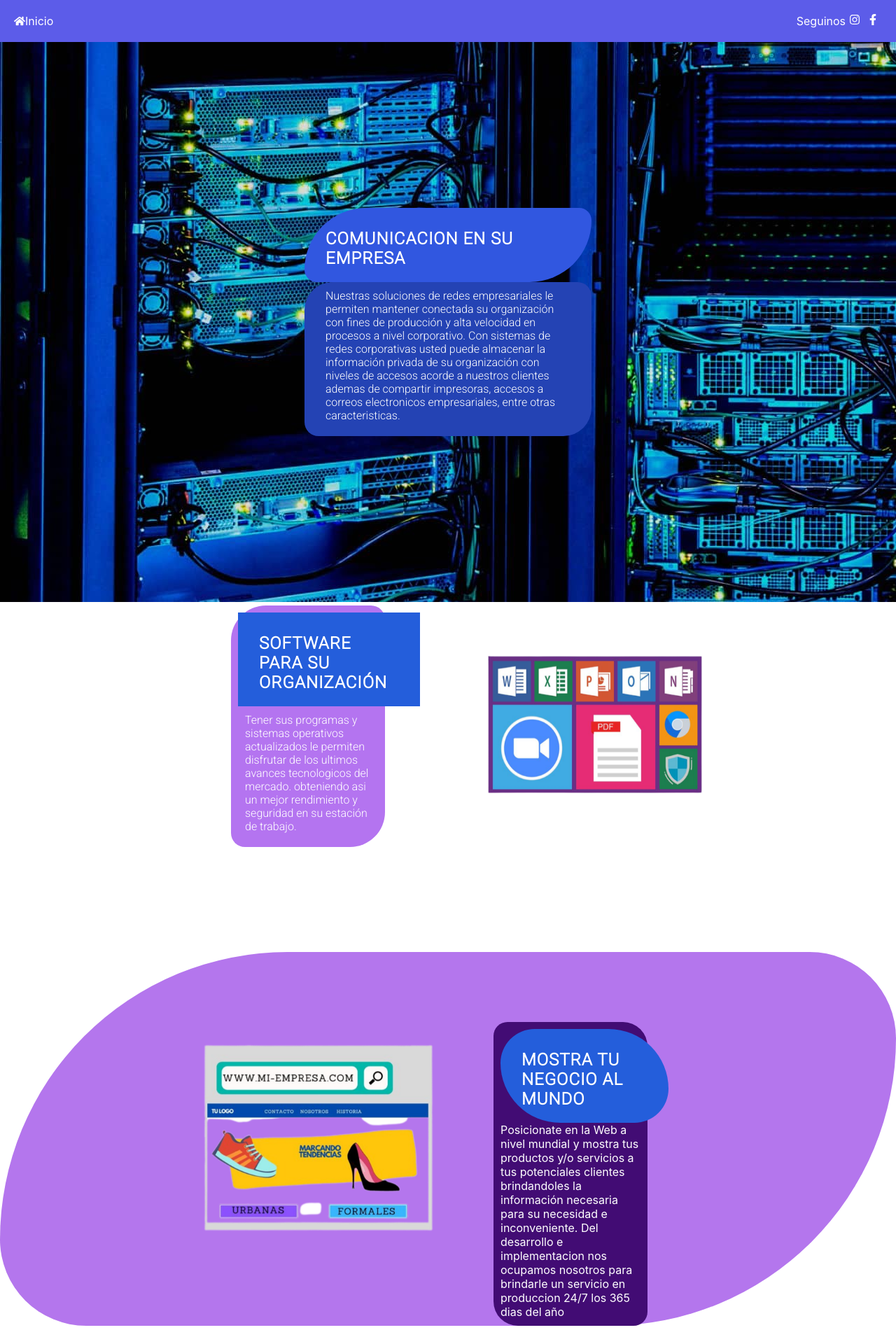
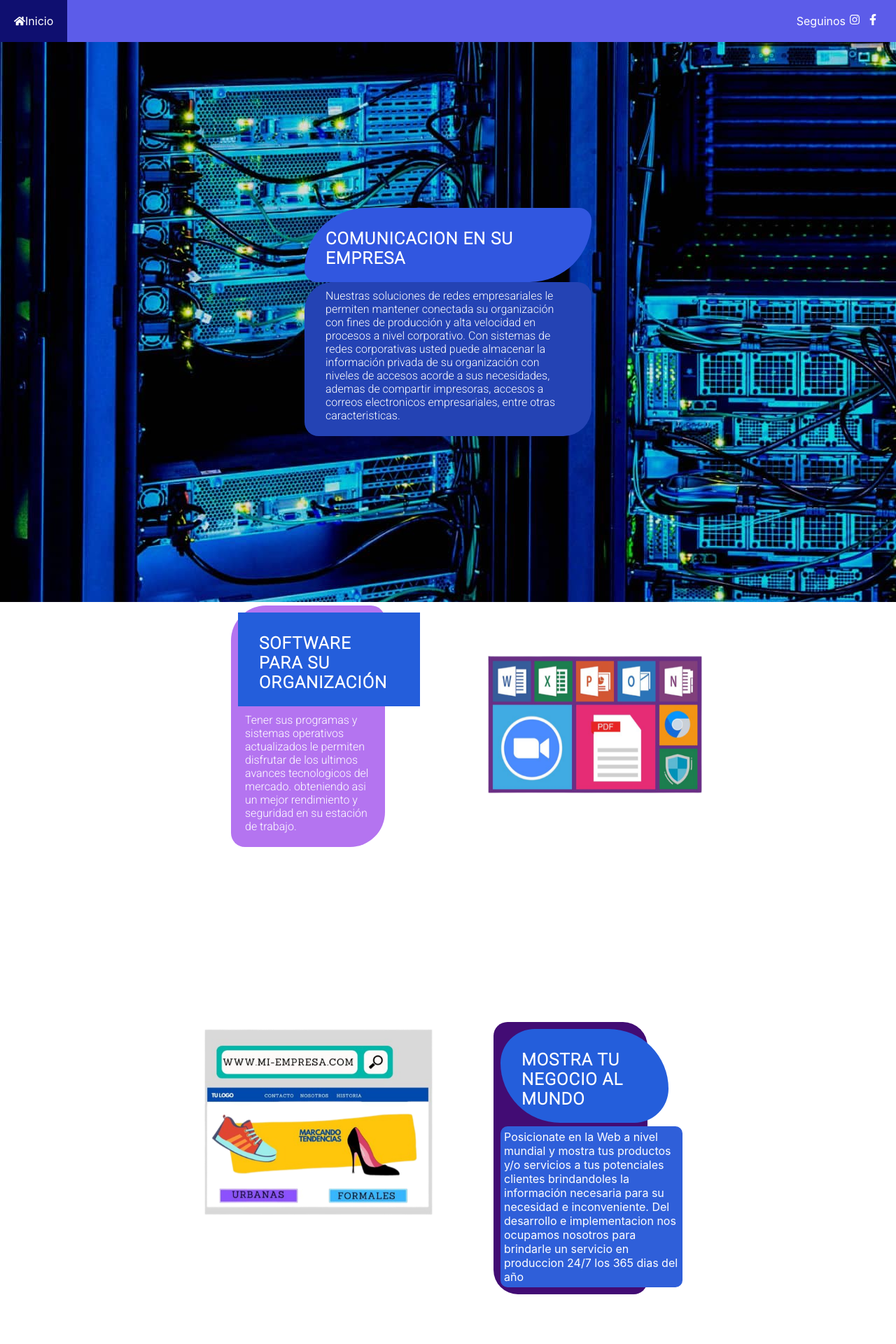
Before and after one commit to MatiasHenriquez1992/apocalipsis, a React (Create React App) app: page /servicios in a window 1280 px wide. Shown: the top 1920 px of the page at 70% size. Built offline with nearby package versions, Linux system fonts and the light colour scheme; a web font is replaced by a local one.

Commit message:
apocalipsis

```diff
--- a/src/App.js
+++ b/src/App.js
@@ -1,6 +1,6 @@
 import './App.css';
 import IndexPage from './Pages/IndexPage/IndexPage.js';
-import {BrowserRouter as Router, Link, Routes, Route} from 'react-router-dom';
+import {BrowserRouter as Router, Routes, Route} from 'react-router-dom';
 import Servicios from './Pages/Servicios/Servicios';
 
 
--- a/src/Pages/Servicios/Servicios.css
+++ b/src/Pages/Servicios/Servicios.css
@@ -128,10 +128,8 @@
 }
 
 .contenedor-web{
-  border-radius: 1000px 300px;
   margin-top: 150px;
   margin-bottom: 100px;
-  background-color: rgb(180, 118, 237);
   width: 100%;
   display: flex;
   justify-content: center;
@@ -163,3 +161,11 @@
   padding: 30px 30px 20px 30px;
   color: #fff;
 }
+
+.parrafo-web{
+  background-color: rgb(47, 95, 217);
+  width: 250px;
+  padding: 5px;
+  margin-top: 5px;
+  border-radius: 10px;
+}
--- a/src/Pages/Servicios/Servicios.js
+++ b/src/Pages/Servicios/Servicios.js
@@ -37,7 +37,7 @@ function Servicios(){
                 su organización con fines de producción y alta velocidad en procesos
                 a nivel corporativo. Con sistemas de redes corporativas usted
                 puede almacenar la información privada de su organización con niveles
-                de accesos acorde a nuestros clientes ademas de compartir impresoras,
+                de accesos acorde a sus necesidades, ademas de compartir impresoras,
                 accesos a correos electronicos empresariales, entre otras caracteristicas.
               </p>
             </div>
```
